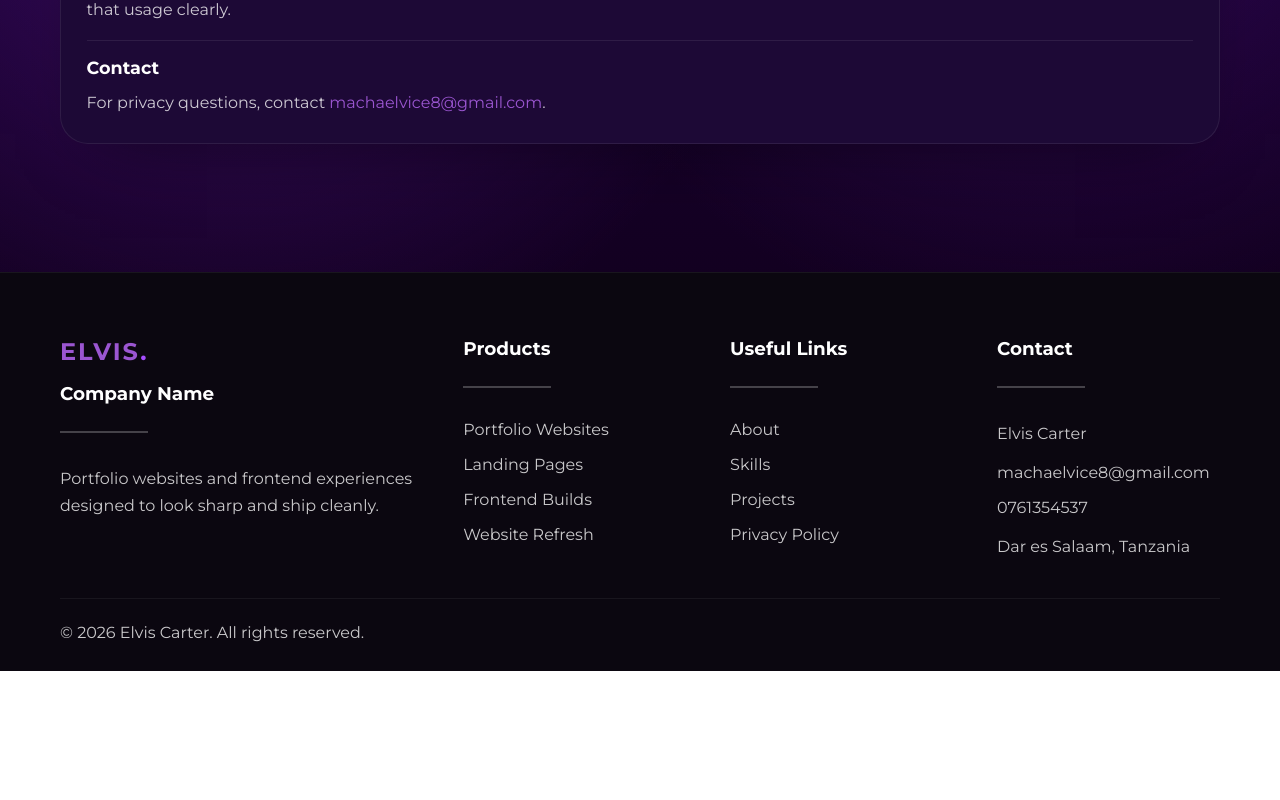
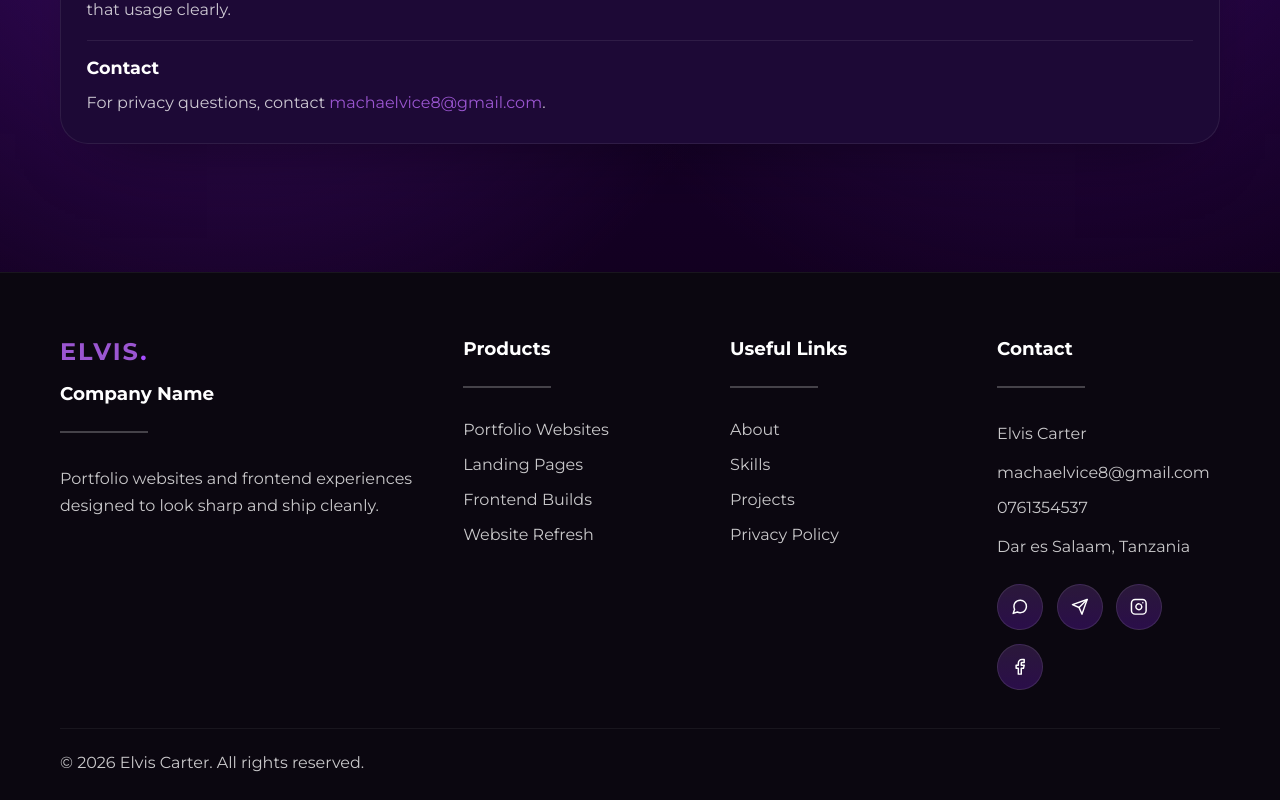
Before and after one commit to Elvis184/portfolio-website, a React (Vite) app: page / in a window 1280 px wide. Shown: the part 6889-7689 px from the top of the page. Before the commit the page ends 7560 px from the top, so only its background shows below. Built offline with nearby package versions, Linux system fonts and the light colour scheme; no server answers.

Commit message:
updated portfolio website

```diff
--- a/src/App.jsx
+++ b/src/App.jsx
@@ -1,9 +1,13 @@
 import { useEffect, useState } from "react";
 import {
   FiBriefcase,
+  FiFacebook,
   FiHome,
+  FiInstagram,
   FiLayers,
   FiMail,
+  FiMessageCircle,
+  FiSend,
   FiTool,
   FiUser,
 } from "react-icons/fi";
@@ -155,6 +159,28 @@ const profile = {
   phone: "0761354537",
   phoneHref: "tel:0761354537",
   emailHref: "mailto:machaelvice8@gmail.com",
+  socialLinks: [
+    {
+      name: "WhatsApp",
+      href: "https://api.whatsapp.com/send?phone=255761354537&text=Hello%20I%20want%20more%20information",
+      icon: FiMessageCircle,
+    },
+    {
+      name: "Telegram",
+      href: "https://l.instagram.com/?u=https%3A%2F%2Ft.me%2Fjonaselvis18%3Futm_source%3Dig%26utm_medium%3Dsocial%26utm_content%3Dlink_in_bio%26fbclid%3DPAb21jcAQfZxdleHRuA2FlbQIxMQBzcnRjBmFwcF9pZA81NjcwNjczNDMzNTI0MjcAAafOp_tpokDgAQZrHj4lYT9ZccwdlLr8LzohhSavAbar1_4e62AVMqJYQO_NHQ_aem_NLiD7BDCfdFn7mHFoEdVkw&e=AT7vT4BH-LI6DWCC7SxdlTSwOvqeQG0tAKoRG8XInTlHmtEvm1kJuZ24OyLiQYO9PPN8eV-0elbeR5afBSzapSdwteM6SnGueWL2R-VpDA&utm_source=ig&utm_medium=social&utm_content=link_in_bio&fbclid=PAZXh0bgNhZW0CMTEAc3J0YwZhcHBfaWQPNTY3MDY3MzQzMzUyNDI3AAGnzqf7aaJA4AEGax4-JWE_WXHMHZS6_C86IYUmrwG2q9f-HutgFTKiWEDvzR0_aem_NLiD7BDCfdFn7mHFoEdVkw",
+      icon: FiSend,
+    },
+    {
+      name: "Instagram",
+      href: "https://www.instagram.com/drumm1er8_boy?igsh=eTNnNmx6b3g4NTE1",
+      icon: FiInstagram,
+    },
+    {
+      name: "Facebook",
+      href: "https://www.facebook.com/aglow.drummer",
+      icon: FiFacebook,
+    },
+  ],
 };
 
 const imagePaths = {
@@ -848,6 +874,21 @@ export default function App() {
               <a href={profile.phoneHref}>{profile.phone}</a>
               <p>Dar es Salaam, Tanzania</p>
             </div>
+            <div className="footer-socials" aria-label="Social media links">
+              {profile.socialLinks.map((link) => (
+                <a
+                  key={link.name}
+                  className="footer-social-link"
+                  href={link.href}
+                  target="_blank"
+                  rel="noreferrer"
+                  aria-label={link.name}
+                  title={link.name}
+                >
+                  <link.icon aria-hidden="true" />
+                </a>
+              ))}
+            </div>
           </div>
         </div>
 
--- a/styles.css
+++ b/styles.css
@@ -990,6 +990,38 @@ section[id] {
   color: var(--muted);
 }
 
+.footer-socials {
+  display: flex;
+  flex-wrap: wrap;
+  gap: 0.85rem;
+  margin-top: 1.5rem;
+}
+
+.footer-social-link {
+  display: inline-flex;
+  align-items: center;
+  justify-content: center;
+  width: 46px;
+  height: 46px;
+  border-radius: 50%;
+  background: linear-gradient(180deg, rgba(155, 86, 209, 0.22), rgba(87, 24, 154, 0.42));
+  border: 1px solid rgba(255, 255, 255, 0.1);
+  color: #ffffff;
+  font-size: 1.1rem;
+  transition:
+    transform 0.22s ease,
+    background-color 0.22s ease,
+    box-shadow 0.22s ease,
+    color 0.22s ease;
+}
+
+.footer-social-link:hover {
+  color: #ffffff;
+  transform: translateY(-3px);
+  box-shadow: 0 16px 26px -18px rgba(155, 86, 209, 0.75);
+  background: linear-gradient(180deg, rgba(184, 108, 255, 0.42), rgba(108, 29, 196, 0.68));
+}
+
 .footer-bottom {
   margin-top: 2.4rem;
   padding-top: 1.25rem;
```
